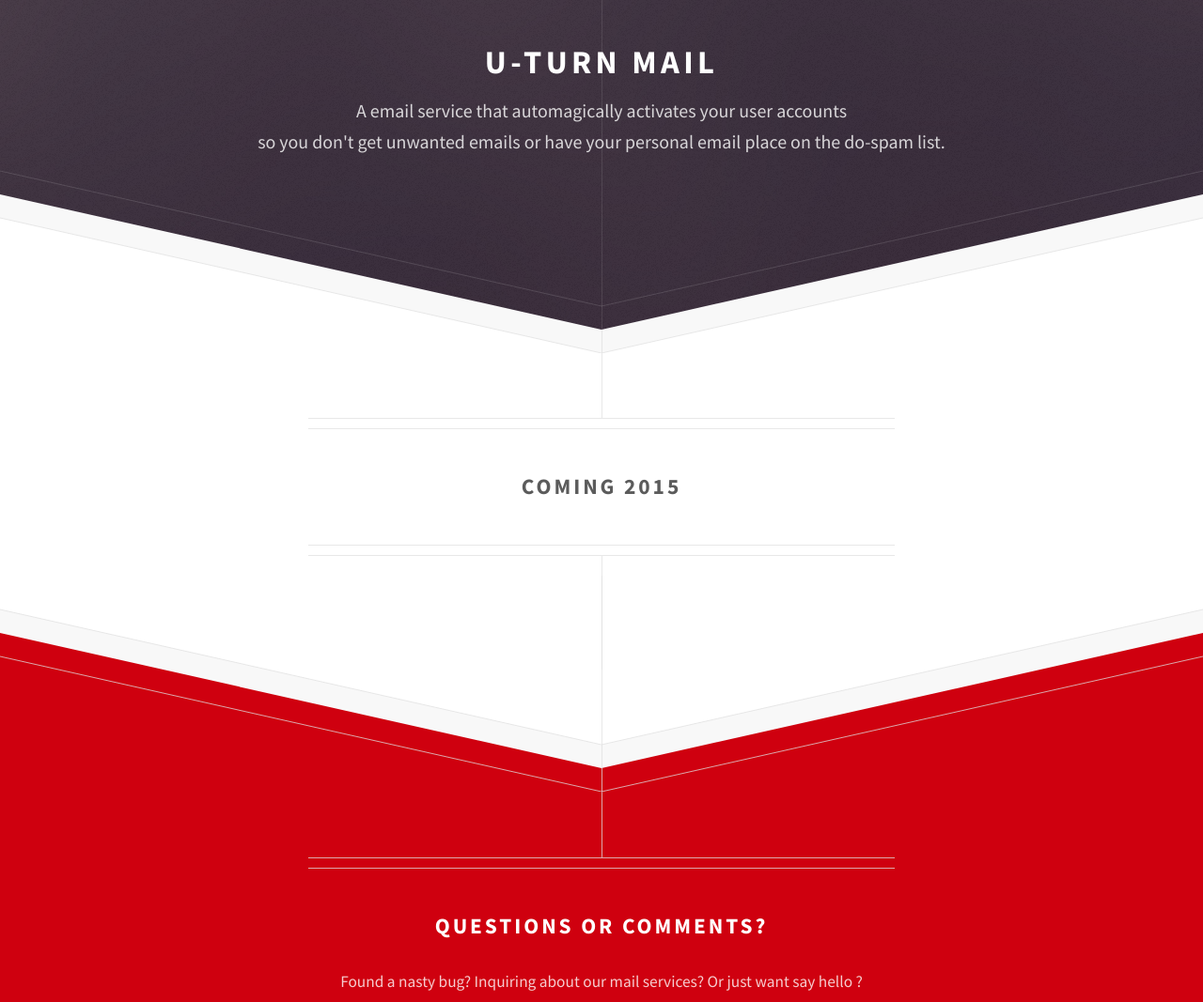
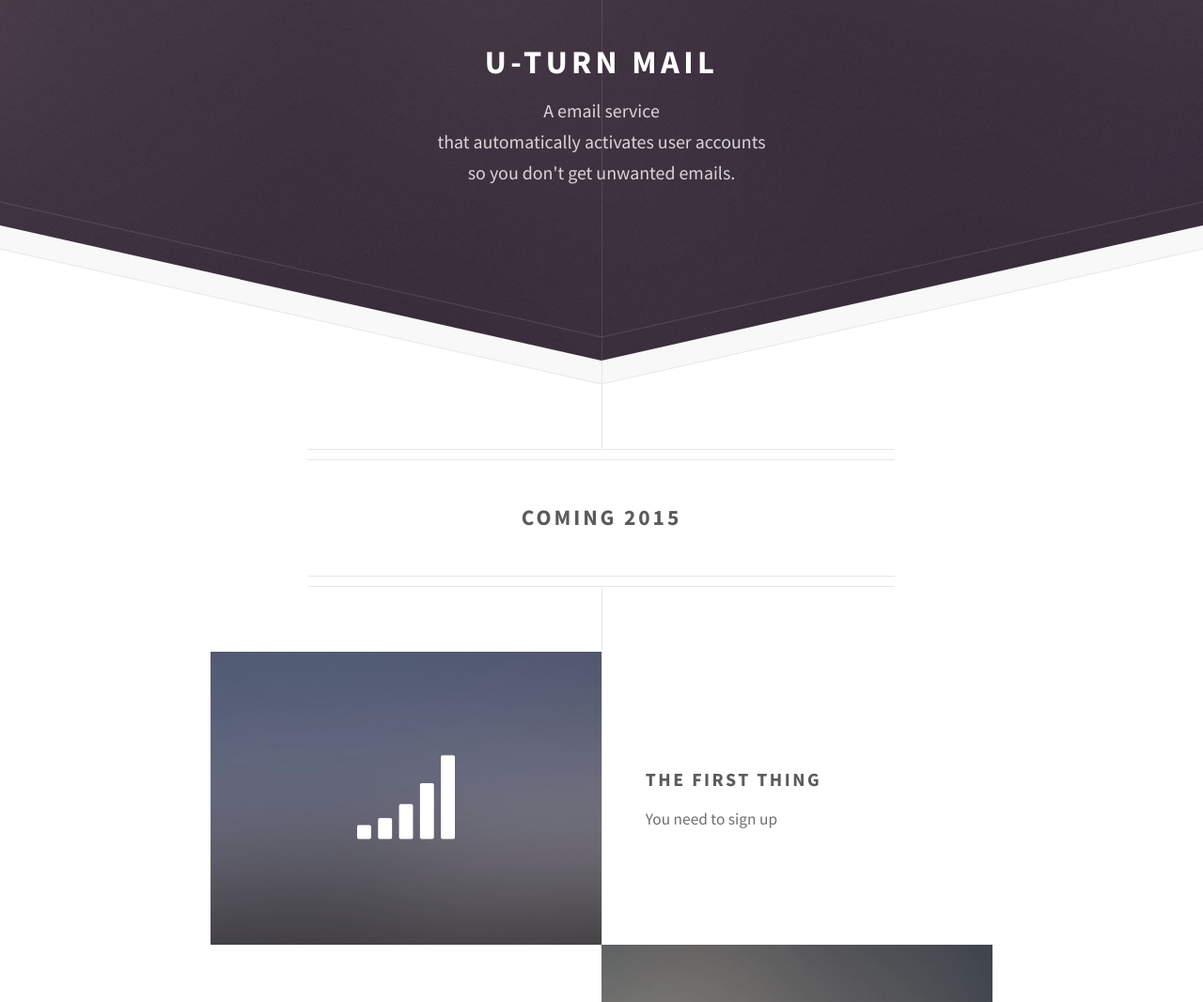
Before and after one commit to supSep/UTurnMail, a plain HTML site: page www.rev2/index.html in a window 1280 px wide. Shown: the part 177-1244 px from the top of the page at 94% size. Drawn offline with Linux system fonts and the light colour scheme.

Commit message:
proper html

```diff
--- a/www.rev2/index.html
+++ b/www.rev2/index.html
@@ -28,9 +28,11 @@
 			<div>
 				<span class="logo icon fa-undo"></span><h1>U-TURN MAIL</h1>
 				</div>
-				<p>A email service that automagically activates your user accounts </a>
+				<p>A email service </a>
 				<br/>
-				so you don't get unwanted emails or have your personal email place on the do-spam list.</p>
+				that automatically activates user accounts
+				<br/>
+				so you don't get unwanted emails.</p>
 			</div>
 
 		<!-- Main -->
@@ -43,14 +45,16 @@
 					etiam vivamus nunc nibh morbi.</p>
 					-->
 				</header>
-				</div id="deleteme">
 
-<!-- 				<div class="box alt container">
+
+
+
+			<div class="box alt container">
 					<section class="feature left">
 						<a href="#" class="image icon fa-signal"><img src="images/pic01.jpg" alt="" /></a>
 						<div class="content">
 							<h3>The First Thing</h3>
-							<p>Vitae natoque dictum etiam semper magnis enim feugiat amet curabitur tempor orci penatibus. Tellus erat mauris ipsum fermentum etiam vivamus eget. Nunc nibh morbi quis fusce lacus.</p>
+							<p>You need to sign up </p>
 						</div>
 					</section>
 					<section class="feature right">
@@ -77,8 +81,7 @@
 					</ul>
 				</footer>
 
-			</div> -->
-
+			</div>
 		<!-- Footer -->
 			<div id="footer">
 				<div class="container 75%">
```
